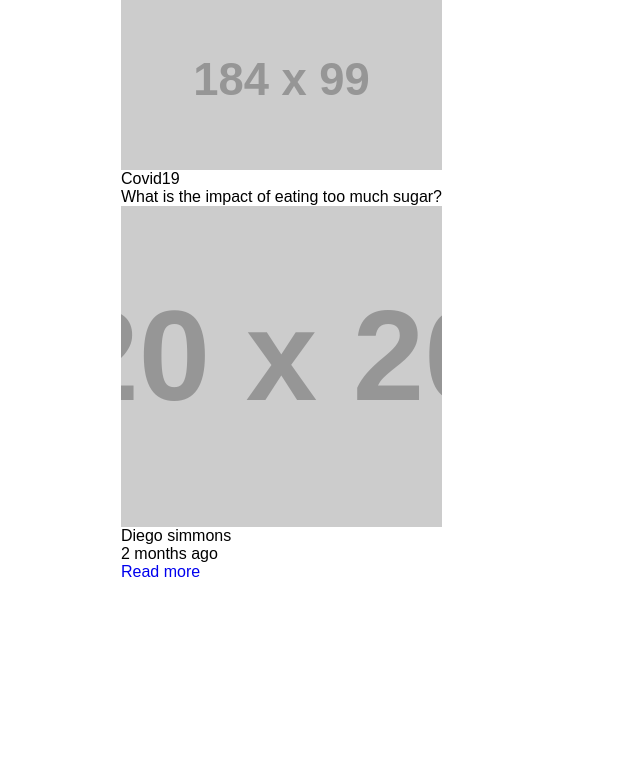
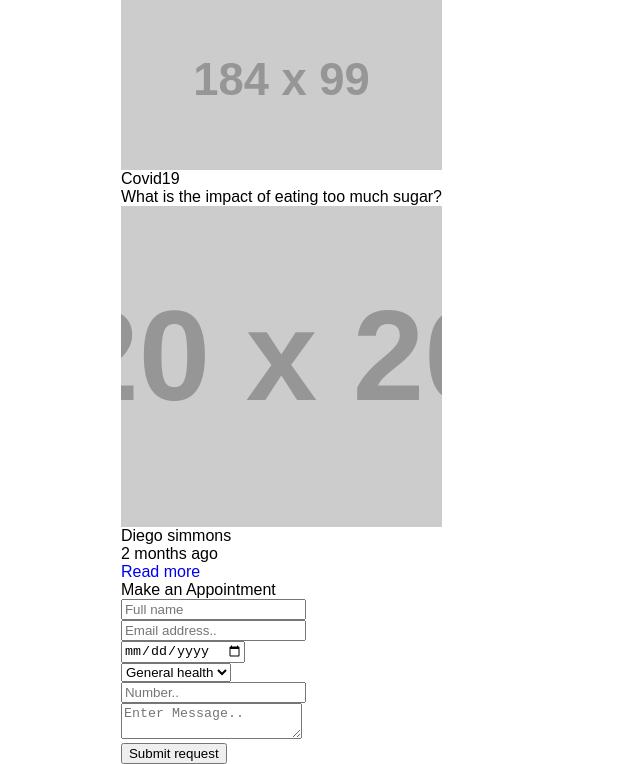
Before and after one commit to vnileshaxioned/one_health, a plain HTML site: page index.html in a window 1280 px wide. Shown: the part 2183-2947 px from the top of the page, without its empty margins (120-760 px from the left). Before the commit the page ends 2764 px from the top, so only its background shows below. Drawn offline with Linux system fonts and the light colour scheme; placeholder pictures from the web are drawn by us.

Commit message:
appointment section structure done

```diff
--- a/index.html
+++ b/index.html
@@ -275,6 +275,44 @@
         </div>
       </section>
       <!--latest news section end-->
+      <!--appointment section start-->
+      <section class="appointment">
+        <div class="wrapper wrapper--appointment">
+          <h3 class="main-heading">Make an Appointment</h3>
+          <form action="#FIXME" class="form" method="post">
+            <div class="form__container form__container--top">
+              <div class="form__container_group">
+                <input type="text" class="form__container_group_content" name="full-name" placeholder="Full name" />
+              </div>
+              <div class="form__container_group">
+                <input type="text" class="form__container_group_content" name="email" placeholder="Email address.." />
+              </div>
+              <div class="form__container_group">
+                <input type="date" class="form__container_group_content form__container_group_content--date-picker" name="date" />
+              </div>
+              <div class="form__container_group">
+                <select name="general-health" class="form__container_group_content form__container_group_content--dropdown">
+                  <option value="general health">General health</option>
+                  <option value="Health">Health</option>
+                  <option value="Health">Health</option>
+                </select>
+              </div>
+            </div>
+            <div class="form__container form__container--bottom">
+              <div class="form__container_group">
+                <input type="text" class="form__container_group_content" name="number" placeholder="Number.." />
+              </div>
+              <div class="form__container_group">
+                <textarea name="message" class="form__container_group_content form__container_group_content--textarea" placeholder="Enter Message.."></textarea>
+              </div>
+            </div>
+            <div class="form__container form__container--submit">
+              <input type="submit" name="send" class="form__container_cta similar-cta" value="Submit request" />
+            </div>
+          </form>
+        </div>
+      </section>
+      <!--appointment section end-->
     </main>
     <!--main section end-->
 
```
